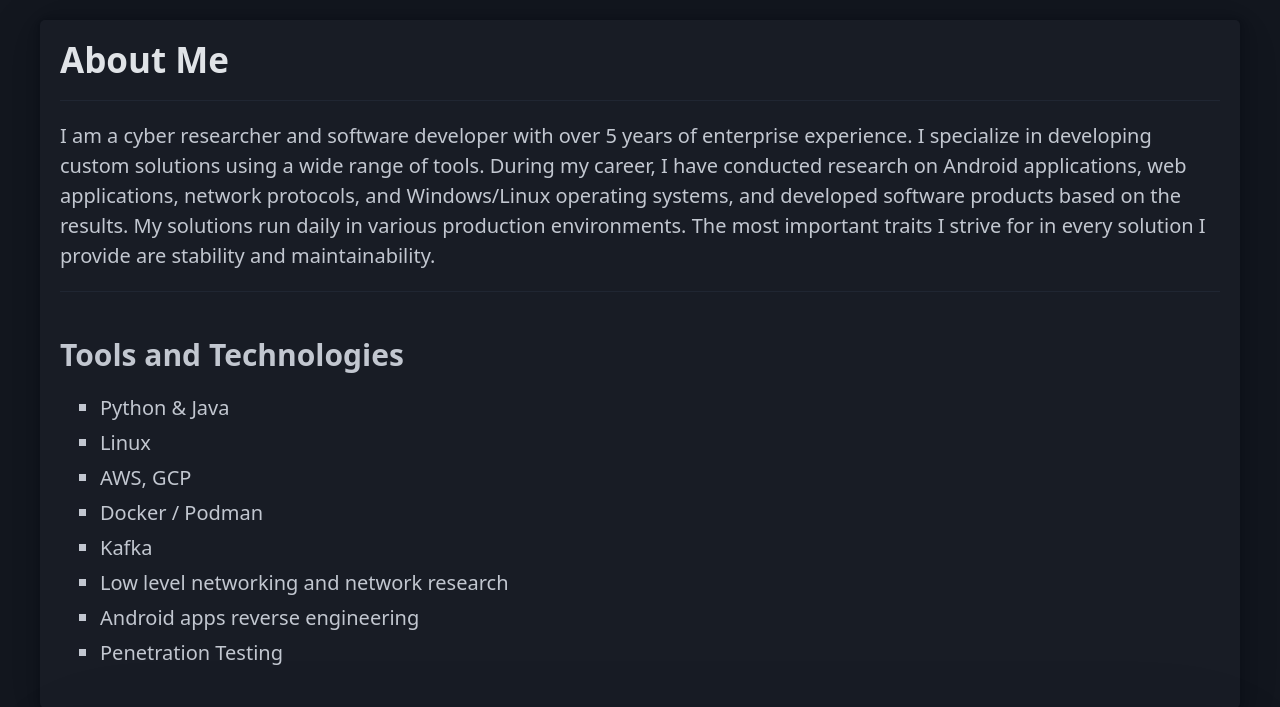
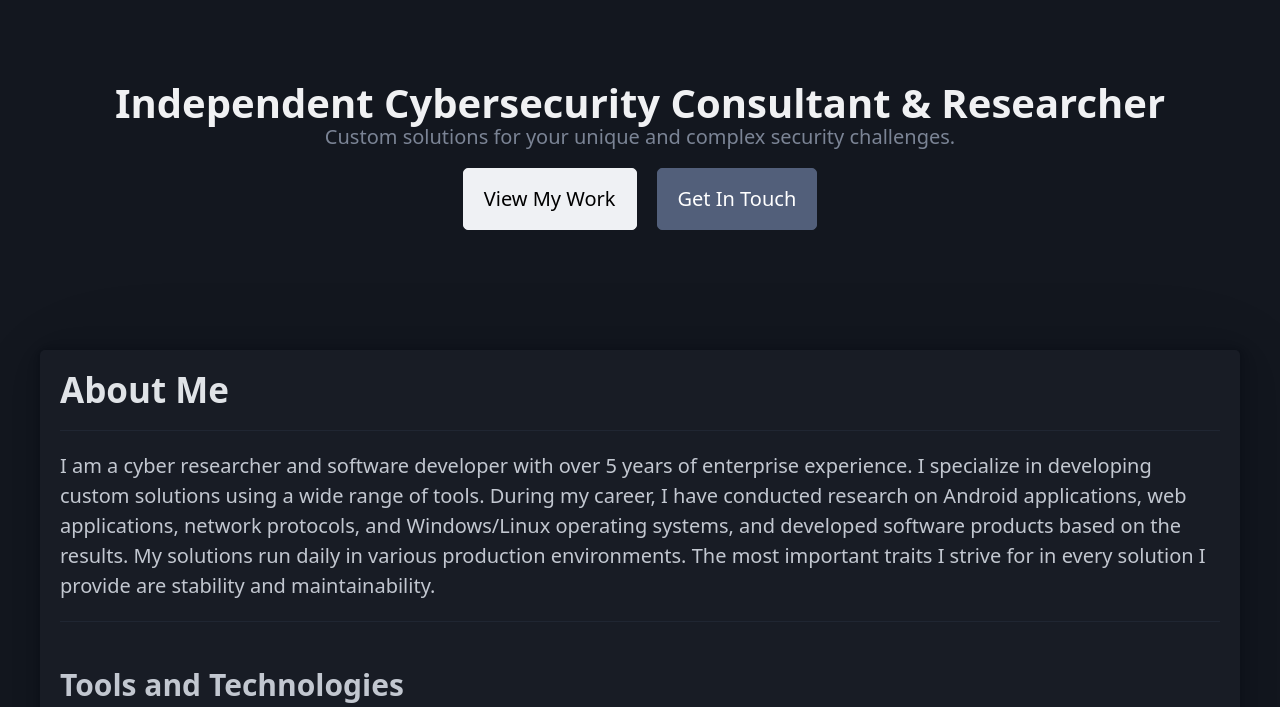
Before and after one commit to SergeyGrishuk/grishuk.co.il, a FastAPI app: page / in a window 1280 px wide. Shown: the part 125-832 px from the top of the page. Run offline with FastAPI, Linux system fonts and the light colour scheme; some libraries are stand-ins or nearby versions.

Commit message:
Update home page

```diff
--- a/static/styles.css
+++ b/static/styles.css
@@ -26,3 +26,14 @@ nav ul li.divider {
     padding-top: 0;
     padding-bottom: 0;
 }
+
+.hero {
+    text-align: center;
+    padding: 4rem 0;
+}
+
+.hero-buttons {
+    display: flex;
+    justify-content: center;
+    gap: 1rem; /* Adds space between the buttons */
+}
--- a/templates/home.html
+++ b/templates/home.html
@@ -52,6 +52,17 @@
             </ul>
         </nav>
     </header>
+
+    <section class="hero">
+        <hgroup>
+            <h1>Independent Cybersecurity Consultant & Researcher</h1>
+            <h2>Custom solutions for your unique and complex security challenges.</h2>
+        </hgroup>
+        <div class="hero-buttons">
+            <a href="/#projects" role="button" class="contrast">View My Work</a>
+            <a href="/#contact" role="button" class="secondary">Get In Touch</a>
+        </div>
+    </section>
 
     <main class="container">
         <article id="about">
```
